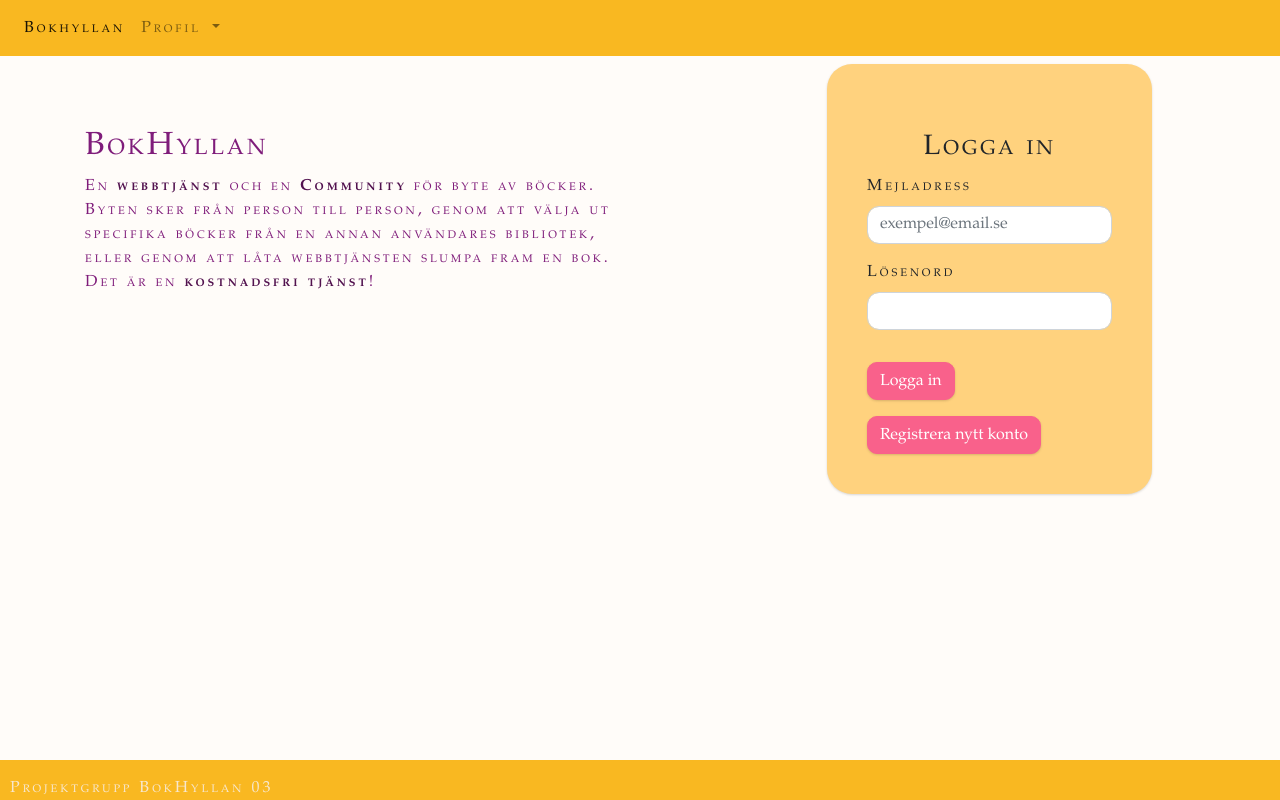
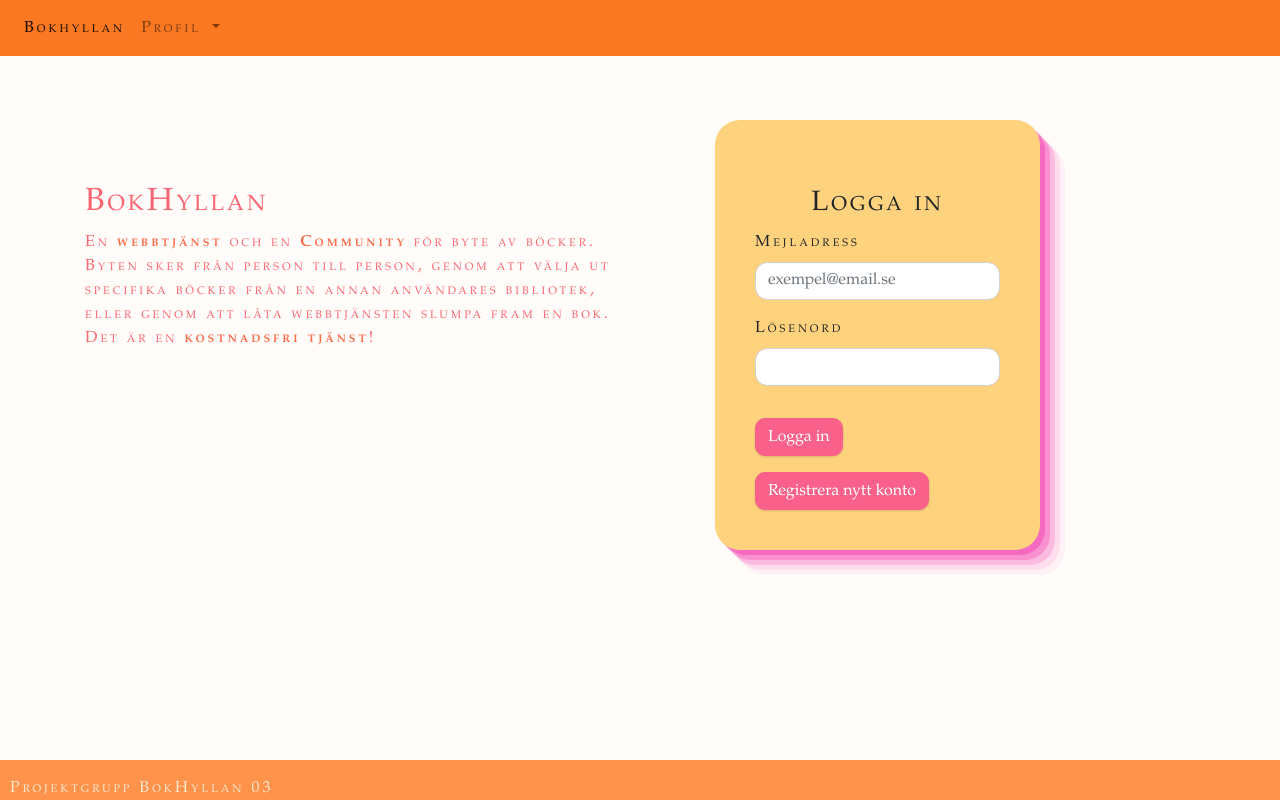
Before and after one commit to carbarcor/BokHyllan, a Flask app: page /login in a window 1280 px wide. Run offline with Flask 3, Linux system fonts and the light colour scheme.

Commit message:
Uppdatering av färgskala till alt 2

```diff
--- a/BOKHYLLAN/website/static/styles/style.css
+++ b/BOKHYLLAN/website/static/styles/style.css
@@ -12,27 +12,27 @@ https://getcssscan.com/css-box-shadow-examples
 */
 
 body {
-    background-color:#fffcf9 ;
+    background-color:#fffcf9;
     font-family: "Palatino Linotype", "Book Antiqua", Palatino, serif;
     font-variant: small-caps;
     letter-spacing: 3px;
 }
 
 .navbar {
-    background-color:#f9b821;
+    background-color:#F97821;
     position:sticky;
-    position: fixed;
     top: 0;
     left: 0;
     z-index: 9999;
     width: 100%;
 }
 
+
 #home-div, #add-book-div, #sign-up-div, #add-bio-div, #edit-profile-div,
 #add-pic-div, #policy-div, #search-div, #all-books-div {
     width:75%;
     margin:auto;
-    margin-top:6em;
+    margin-top:3em;
 }
 
 
@@ -66,7 +66,7 @@ body {
     margin-top: 5%;
     margin-bottom: 3.5em;
     border-radius: 35px;
-    padding: 2.5em;;
+    padding: 2.5em;
 }
 
 #add-book-text {
@@ -75,10 +75,11 @@ body {
 
 #Login {
     position: absolute;
-    right: 10%;
+    right: 15em;
     margin-top: 5%;
     border-radius: 25px;
-    padding: 2.5em;;
+    padding: 2.5em;
+    box-shadow: rgba(240, 46, 170, 0.4) 5px 5px, rgba(240, 46, 170, 0.3) 10px 10px, rgba(240, 46, 170, 0.2) 15px 15px, rgba(240, 46, 170, 0.1) 20px 20px, rgba(240, 46, 170, 0.05) 25px 25px;
 }
 
 #Login > h3 {
@@ -121,7 +122,7 @@ body {
 }
 
 footer {
-    background-color: #f9b821;
+    background-color: #ff934b;
     color: #F7E7CE;
     position: fixed;
     padding-left: 10px;
@@ -135,15 +136,15 @@ footer > p {
 }
 
 #intro {
-    color:rgb(127, 28, 122);
+    color:#F96570;
     position: absolute;
     padding-top: 10%;
     padding-right: 50%;
 }
 
 #intro b {
-    font-size: medium;
-    color:rgb(82, 18, 79);
+     font-size: medium;
+     color:#F96E4D;
 }
 
 /* Knappar */
```
